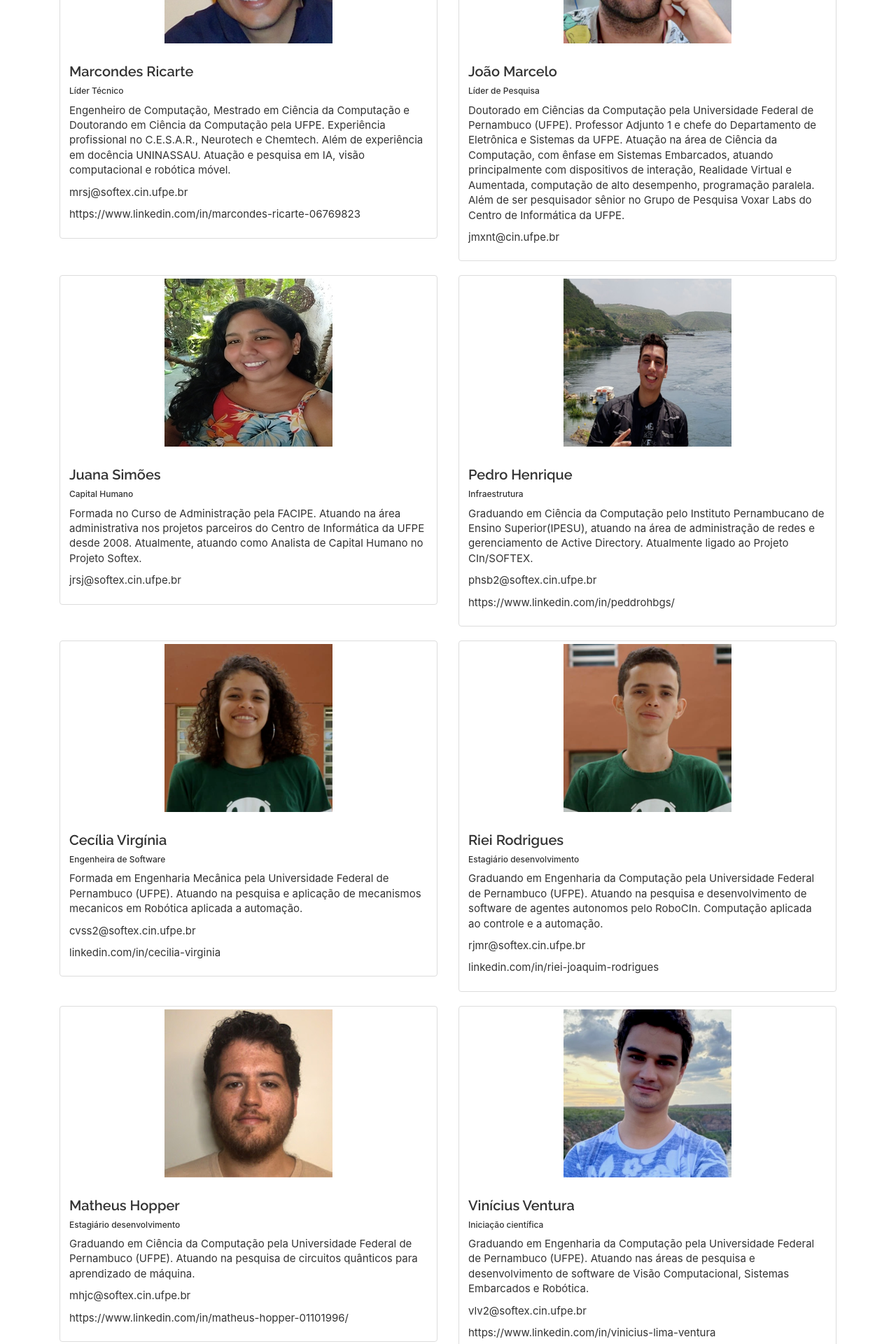
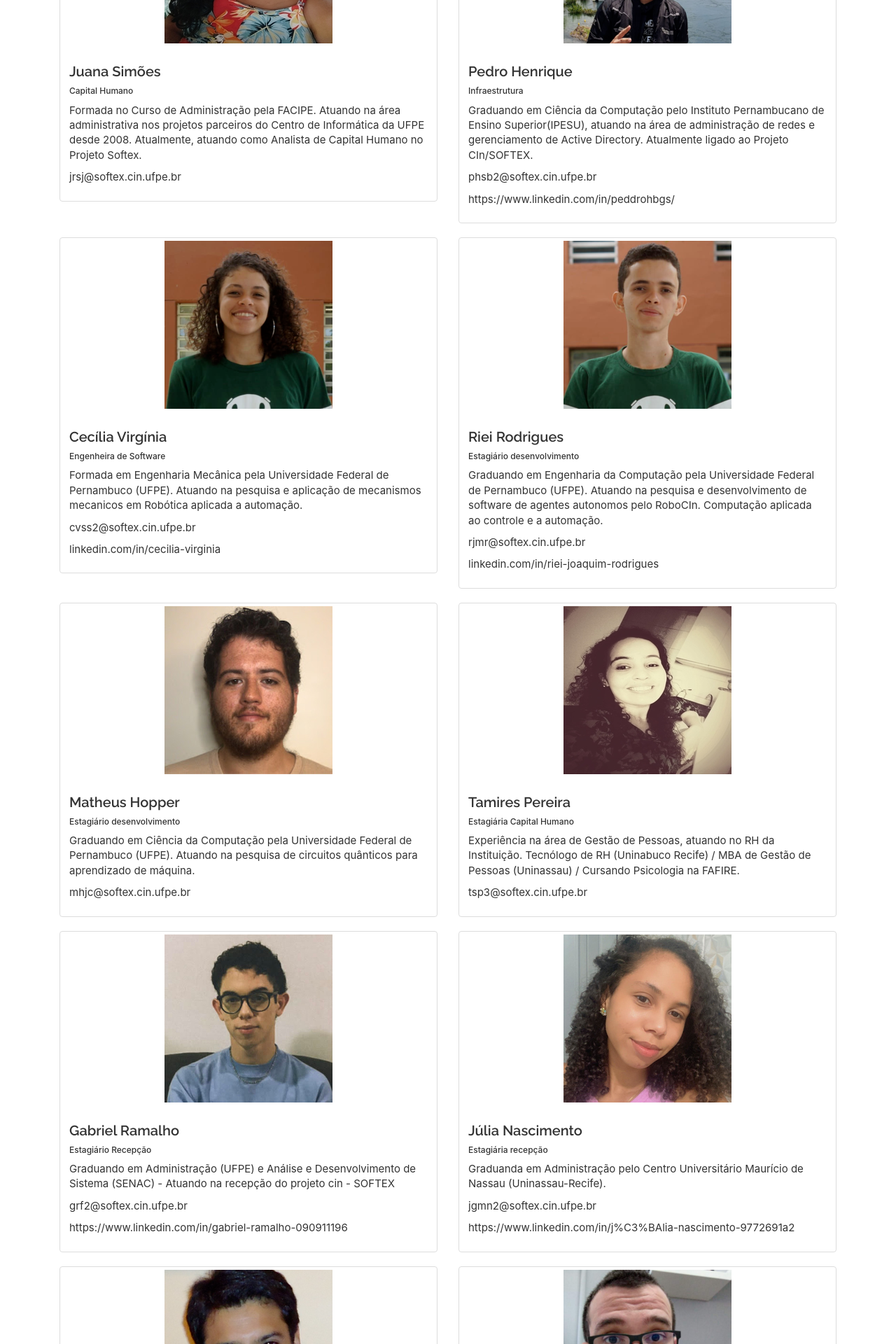
Before and after one commit to Curso-de-Robotica-e-IA/curso-de-robotica-ia.github.io, a React (Create React App) app: page /all-team in a window 1280 px wide. Shown: the part 880-2800 px from the top of the page at 70% size. Built offline with nearby package versions, Linux system fonts and the light colour scheme; what smooth-scroll would draw is missing.

Commit message:
team refactoring

```diff
--- a/src/components/blogPost.jsx
+++ b/src/components/blogPost.jsx
@@ -166,6 +166,17 @@ export const BlogPost = (props) => {
               "loading..."
             )}
           </div>
+          <h3>Menção aos nossos colaboradores do Voxar no primeiro ano do projeto.</h3>
+          <div className="row" id="row">
+            {props.data.voxar.map(( img, nameV, job, bio ) =>(
+              <div className="row">
+                <img src={img} alt="..." className="team-img" />
+                <h4>{nameV}</h4>
+                <h6>{job}</h6>
+                <h6>{bio}</h6>
+              </div>
+            ))}
+          </div>
         </div>
       </div>
     </div>
--- a/src/components/teamVerticalMenuInfo.jsx
+++ b/src/components/teamVerticalMenuInfo.jsx
@@ -32,6 +32,10 @@ export const TeamMenuInfo = (props) => {
             : "loading"}
         </div>
       </div>
+        <div className="text-center">
+        <h3>Menção aos nossos colaboradores do Voxar no primeiro ano do projeto.</h3>
+
+        </div>
     </div>
   );
 };
--- a/src/data/data.json
+++ b/src/data/data.json
@@ -355,21 +355,6 @@
     },
     {
       "main": true,
-      "img": "img/team/mrsj.png",
-      "name": "Marcondes Ricarte",
-      "job": "Líder Técnico",
-      "contact": "mrsj@softex.cin.ufpe.br \nhttps://www.linkedin.com/in/marcondes-ricarte-06769823",
-      "bio": " Engenheiro de Computação, Mestrado em Ciência da Computação e Doutorando  em Ciência da Computação pela UFPE. Experiência profissional no C.E.S.A.R., Neurotech e Chemtech. Além de  experiência em docência UNINASSAU. Atuação e pesquisa em IA, visão computacional e robótica móvel."
-    },
-    {
-      "img": "img/team/jmxnt.png",
-      "name": "João Marcelo",
-      "job": "Líder de Pesquisa",
-      "contact": "jmxnt@cin.ufpe.br",
-      "bio": "Doutorado em Ciências da Computação pela Universidade Federal de Pernambuco (UFPE). Professor Adjunto 1 e chefe do Departamento de Eletrônica e Sistemas da UFPE. Atuação na área de Ciência da Computação, com ênfase em Sistemas Embarcados, atuando principalmente com dispositivos de interação, Realidade Virtual e Aumentada, computação de alto desempenho, programação paralela. Além de ser pesquisador sênior no Grupo de Pesquisa Voxar Labs do Centro de Informática da UFPE."
-    },
-    {
-      "main": true,
       "img": "img/team/jrsj.jpg",
       "name": "Juana Simões",
       "job": "Capital Humano",
@@ -401,29 +386,8 @@
       "img": "img/team/mhjc.jpg",
       "name": "Matheus Hopper",
       "job": "Estagiário desenvolvimento",
-      "contact": "mhjc@softex.cin.ufpe.br\nhttps://www.linkedin.com/in/matheus-hopper-01101996/",
+      "contact": "mhjc@softex.cin.ufpe.br",
       "bio": "Graduando em Ciência da Computação pela Universidade Federal de Pernambuco (UFPE). Atuando na pesquisa de circuitos quânticos para aprendizado de máquina."
-    },
-    {
-      "img": "img/team/vlv2.png",
-      "name": "Vinícius Ventura",
-      "job": "Iniciação científica",
-      "contact": "vlv2@softex.cin.ufpe.br\nhttps://www.linkedin.com/in/vinicius-lima-ventura",
-      "bio": "Graduando em Engenharia da Computação pela Universidade Federal de Pernambuco (UFPE). Atuando nas áreas de pesquisa e desenvolvimento de software de Visão Computacional, Sistemas Embarcados e Robótica."
-    },
-    {
-      "img": "img/team/jgmn2.jpg",
-      "name": "Júlia Nascimento",
-      "job": "Estagiária recepção",
-      "contact": "jgmn2@softex.cin.ufpe.br\nhttps://www.linkedin.com/in/j%C3%BAlia-nascimento-9772691a2",
-      "bio": "Graduanda em Administração pelo Centro Universitário Maurício de Nassau (Uninassau-Recife)."
-    },
-    {
-      "img": "img/team/jdts.png",
-      "name": "Júlia Dias",
-      "job": "Iniciação científica",
-      "contact": "jdts@softex.cin.ufpe.br\nhttps://www.linkedin.com/in/júlia-dias-tavares-de-souza-098700176",
-      "bio": "Estudante de engenharia eletrônica na UFPE, pesquisadora e desenvolvedora do time técnico de pesquisa ligada ao Voxar Labs.  Dentre suas áreas de pesquisa consta Robótica, Eletrônica analógica, Eletrônica digital e Processamento de imagem. Membro da equipe Maracatronics de robótica de 2016 até 2020. Participou da coordenação estadual da Olimpíada Brasileira de Robótica de 2017 até 2021. Atualmente participa da organização da categoria de futebol de robôs VSS do IEEE."
     },
     {
       "img": "img/team/tsp3.jpg",
@@ -438,6 +402,42 @@
       "job": "Estagiário Recepção",
       "contact": "grf2@softex.cin.ufpe.br\nhttps://www.linkedin.com/in/gabriel-ramalho-090911196",
       "bio": "Graduando em Administração (UFPE) e Análise e Desenvolvimento de Sistema (SENAC) - Atuando na recepção do projeto cin - SOFTEX"
+    },
+    {
+      "img": "img/team/jgmn2.jpg",
+      "name": "Júlia Nascimento",
+      "job": "Estagiária recepção",
+      "contact": "jgmn2@softex.cin.ufpe.br\nhttps://www.linkedin.com/in/j%C3%BAlia-nascimento-9772691a2",
+      "bio": "Graduanda em Administração pelo Centro Universitário Maurício de Nassau (Uninassau-Recife)."
+    },
+    {
+      "main": true,
+      "img": "img/team/mrsj.png",
+      "name": "Marcondes Ricarte",
+      "job": "Líder Técnico",
+      "contact": "mrsj@softex.cin.ufpe.br \nhttps://www.linkedin.com/in/marcondes-ricarte-06769823",
+      "bio": " Engenheiro de Computação, Mestrado em Ciência da Computação e Doutorando  em Ciência da Computação pela UFPE. Experiência profissional no C.E.S.A.R., Neurotech e Chemtech. Além de  experiência em docência UNINASSAU. Atuação e pesquisa em IA, visão computacional e robótica móvel."
+    },
+    {
+      "img": "img/team/jmxnt.png",
+      "name": "João Marcelo",
+      "job": "Líder de Pesquisa",
+      "contact": "jmxnt@cin.ufpe.br",
+      "bio": "Doutorado em Ciências da Computação pela Universidade Federal de Pernambuco (UFPE). Professor Adjunto 1 e chefe do Departamento de Eletrônica e Sistemas da UFPE. Atuação na área de Ciência da Computação, com ênfase em Sistemas Embarcados, atuando principalmente com dispositivos de interação, Realidade Virtual e Aumentada, computação de alto desempenho, programação paralela. Além de ser pesquisador sênior no Grupo de Pesquisa Voxar Labs do Centro de Informática da UFPE."
+    },
+    {
+      "img": "img/team/jdts.png",
+      "name": "Júlia Dias",
+      "job": "Iniciação científica",
+      "contact": "jdts@softex.cin.ufpe.br\nhttps://www.linkedin.com/in/júlia-dias-tavares-de-souza-098700176",
+      "bio": "Estudante de engenharia eletrônica na UFPE, pesquisadora e desenvolvedora do time técnico de pesquisa ligada ao Voxar Labs.  Dentre suas áreas de pesquisa consta Robótica, Eletrônica analógica, Eletrônica digital e Processamento de imagem. Membro da equipe Maracatronics de robótica de 2016 até 2020. Participou da coordenação estadual da Olimpíada Brasileira de Robótica de 2017 até 2021. Atualmente participa da organização da categoria de futebol de robôs VSS do IEEE."
+    },
+    {
+      "img": "img/team/vlv2.png",
+      "name": "Vinícius Ventura",
+      "job": "Iniciação científica",
+      "contact": "vlv2@softex.cin.ufpe.br\nhttps://www.linkedin.com/in/vinicius-lima-ventura",
+      "bio": "Graduando em Engenharia da Computação pela Universidade Federal de Pernambuco (UFPE). Atuando nas áreas de pesquisa e desenvolvimento de software de Visão Computacional, Sistemas Embarcados e Robótica."
     },
     {
       "img": "img/team/zsmn.jpg",
@@ -552,6 +552,14 @@
         "name": "Leia Ja",
         "url": "https://www.leiaja.com/politica/2022/05/25/presidente-do-tse-cumpre-agenda-no-recife/"
       }
+    ],
+    "voxar": [
+      {
+        "img": "img/team/vlv2.png",
+        "nameV": "Vinícius Ventura",
+        "job": "Iniciação científica",
+        "bio": "Graduando em Engenharia da Computação pela Universidade Federal de Pernambuco (UFPE). Atuando nas áreas de pesquisa e desenvolvimento de software de Visão Computacional, Sistemas Embarcados e Robótica."
+      }
     ]
   }
 }
```
